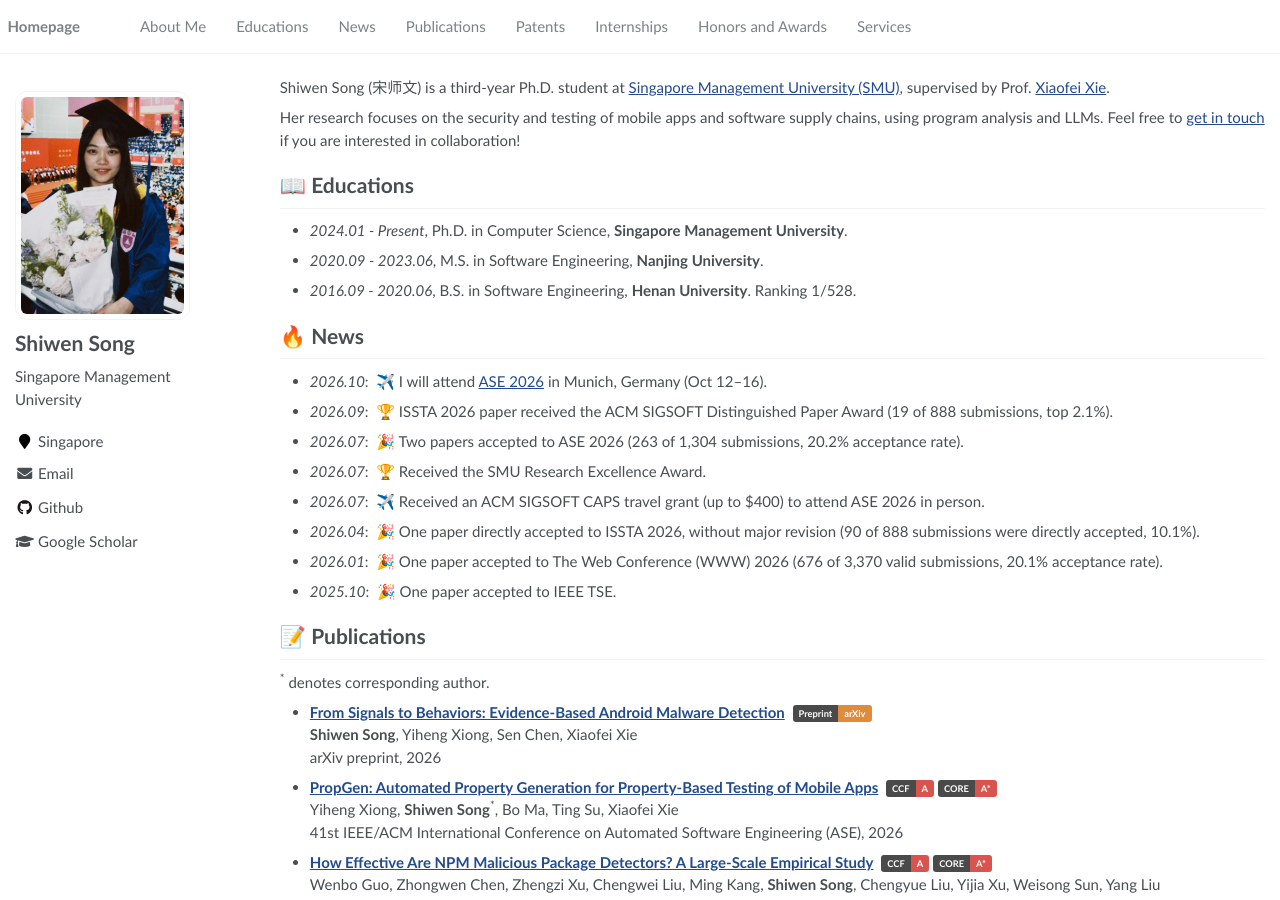
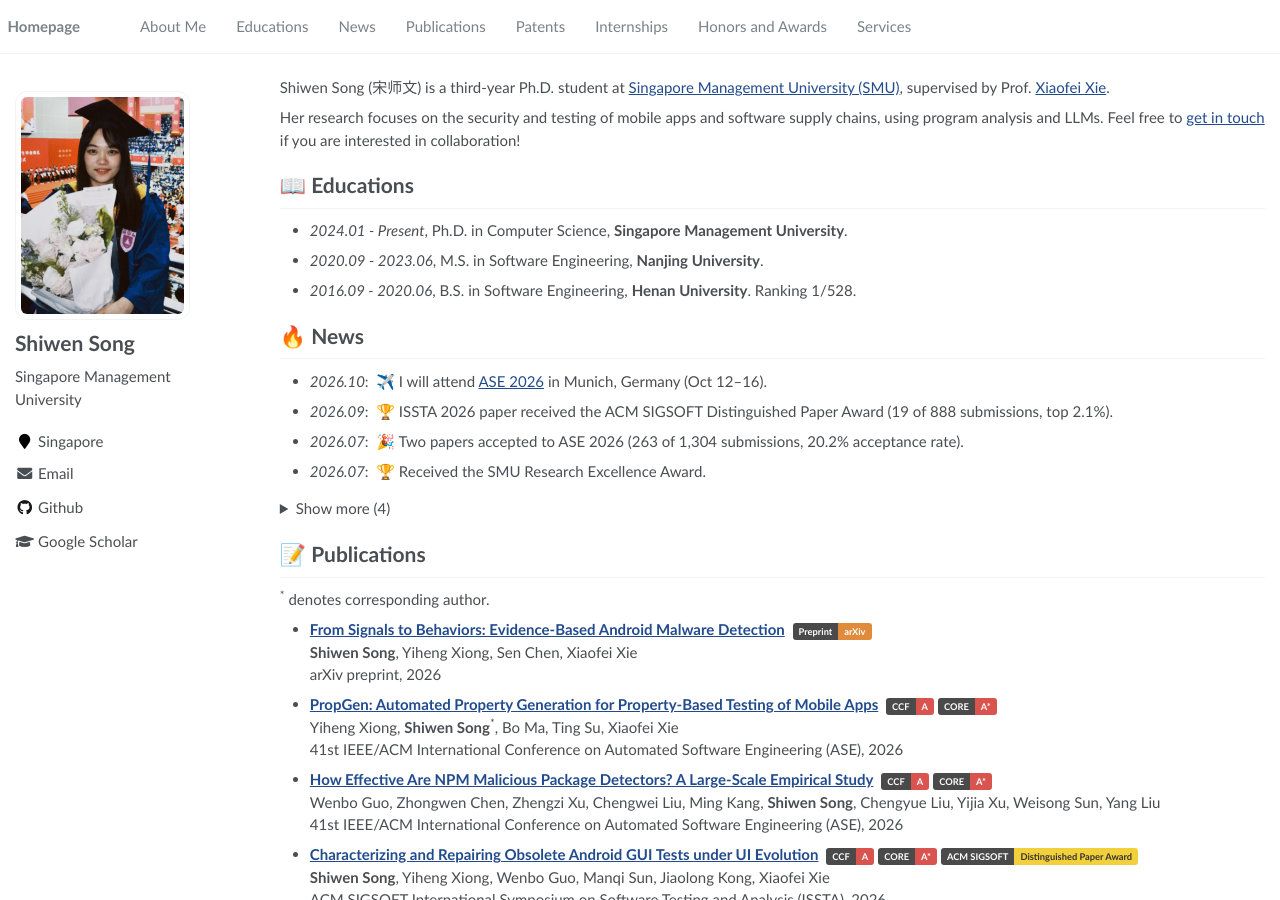
Before and after one commit to shiwen-song/shiwen-song.github.io, a Jekyll site: the page built from _pages/about.md, in a window 1280 px wide and 900 px high. Built offline with Jekyll 4.4.1, drawn with Linux system fonts in a browser that asks for light colours.

Commit message:
News: show 4, collapse the rest
Co-Authored-By: Claude Sonnet 5.5 <noreply@anthropic.com>

```diff
--- a/_pages/about.md
+++ b/_pages/about.md
@@ -31,10 +31,16 @@ Her research focuses on the security and testing of mobile apps and software sup
 - *2026.09*: &nbsp;🏆 ISSTA 2026 paper received the ACM SIGSOFT Distinguished Paper Award (19 of 888 submissions, top 2.1%).
 - *2026.07*: &nbsp;🎉 Two papers accepted to ASE 2026 (263 of 1,304 submissions, 20.2% acceptance rate).
 - *2026.07*: &nbsp;🏆 Received the SMU Research Excellence Award.
+
+<details markdown="1">
+<summary>Show more (4)</summary>
+
 - *2026.07*: &nbsp;✈️ Received an ACM SIGSOFT CAPS travel grant (up to $400) to attend ASE 2026 in person.
 - *2026.04*: &nbsp;🎉 One paper directly accepted to ISSTA 2026, without major revision (90 of 888 submissions were directly accepted, 10.1%).
 - *2026.01*: &nbsp;🎉 One paper accepted to The Web Conference (WWW) 2026 (676 of 3,370 valid submissions, 20.1% acceptance rate).
 - *2025.10*: &nbsp;🎉 One paper accepted to IEEE TSE.
+
+</details>
 
 # 📝 Publications
 <sup>&#42;</sup> denotes corresponding author.
```
